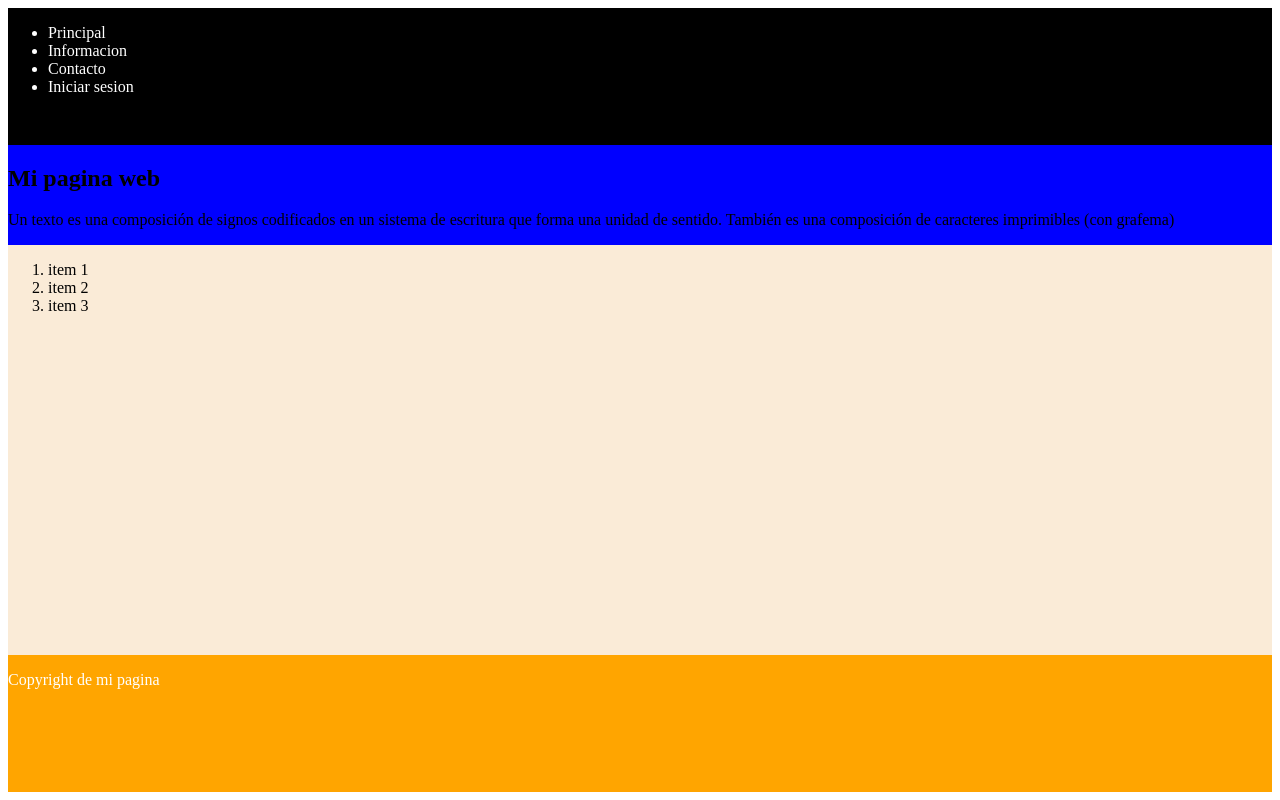
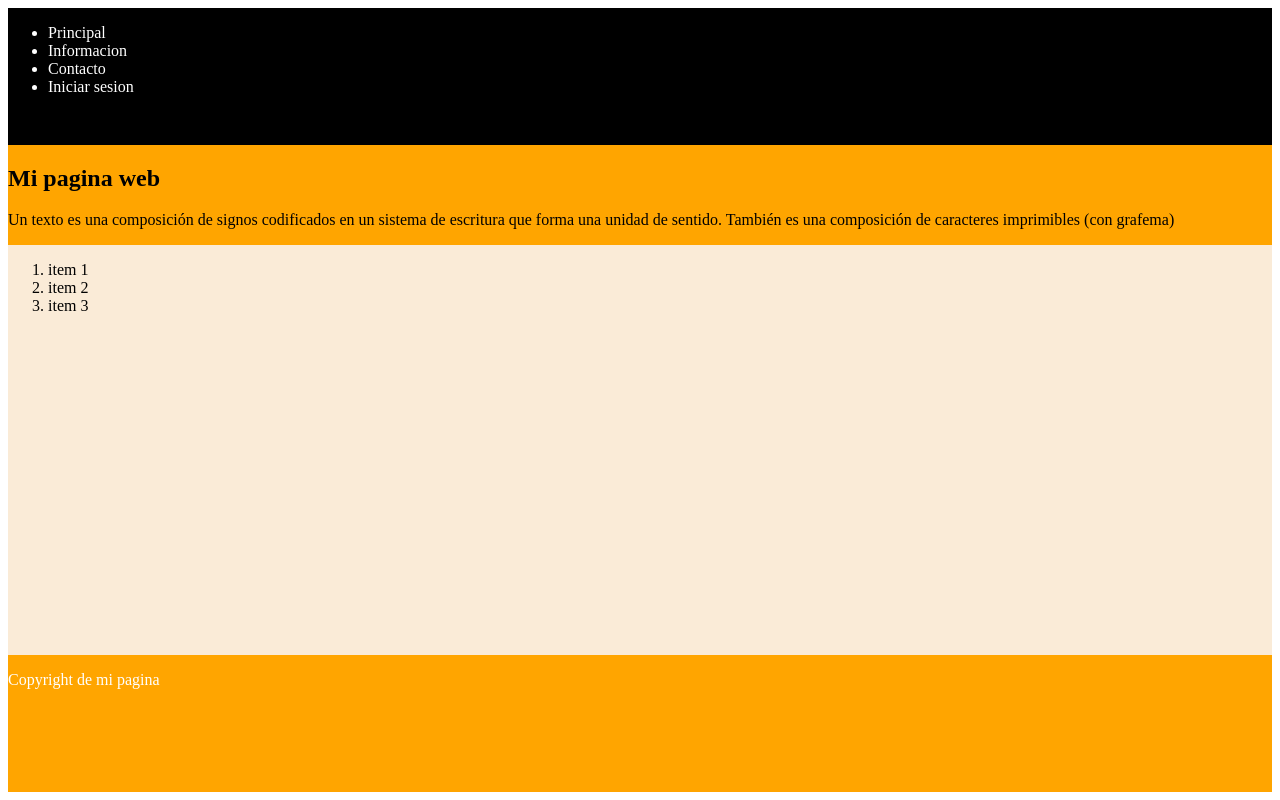
Before and after one commit to DiegoFlores123/app, a plain HTML site: page index.html in a window 1280 px wide. Drawn offline with Linux system fonts and the light colour scheme.

Commit message:
Version 1.3 App

```diff
--- a/index.html
+++ b/index.html
@@ -57,7 +57,7 @@
     </nav>
 </header>
 
-<section  style="background-color: blue;">
+<section  style="background-color: orange;">
     <h1>Mi pagina web</h1>
     <p>Un texto es una composición de signos codificados en un sistema de escritura que forma una unidad de sentido. También es una composición de caracteres imprimibles (con grafema)</p>
     <!-- <img id="Imagen1" src="image/descargar.jfif" alt="" srcset=""> -->
```
